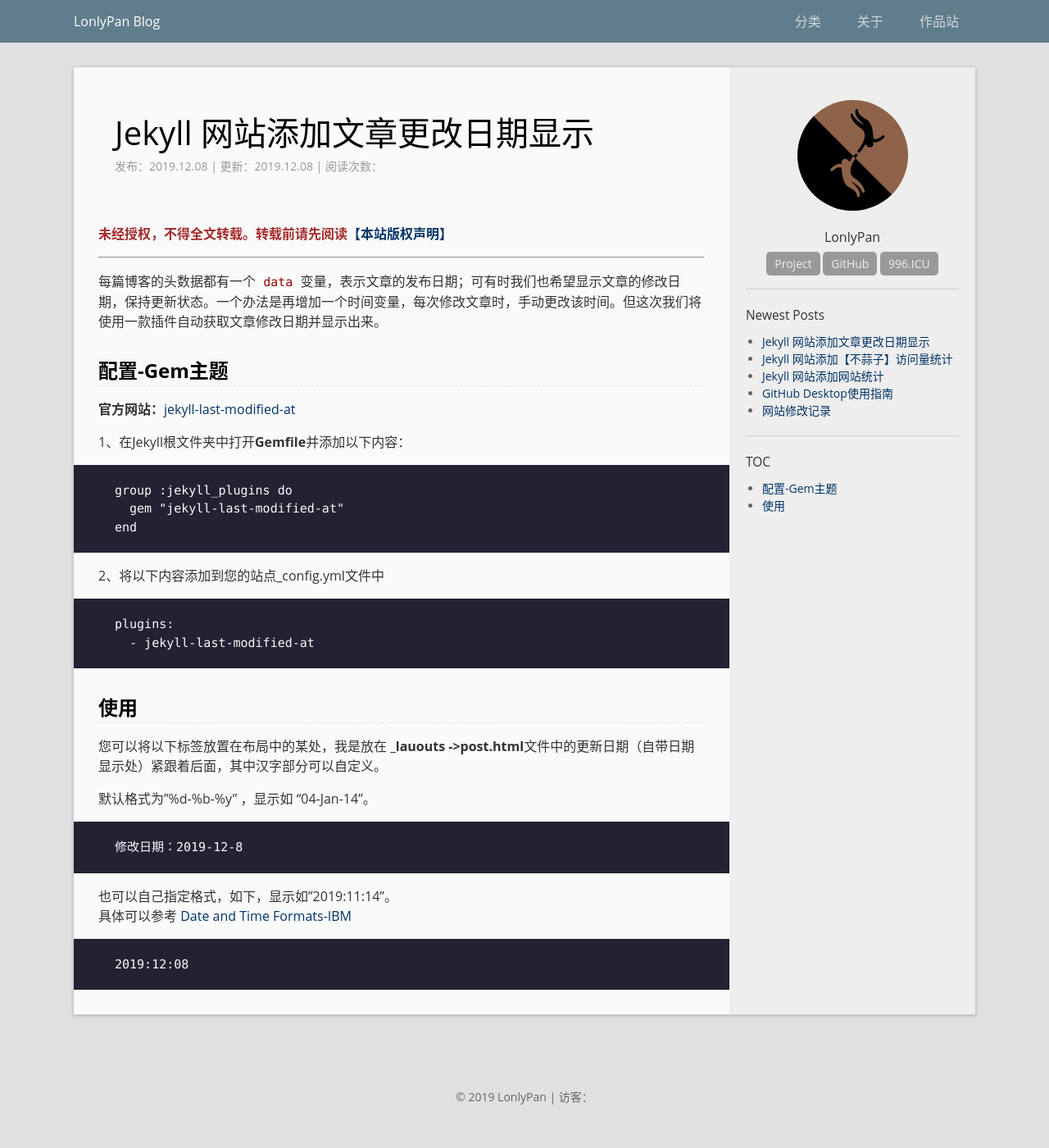
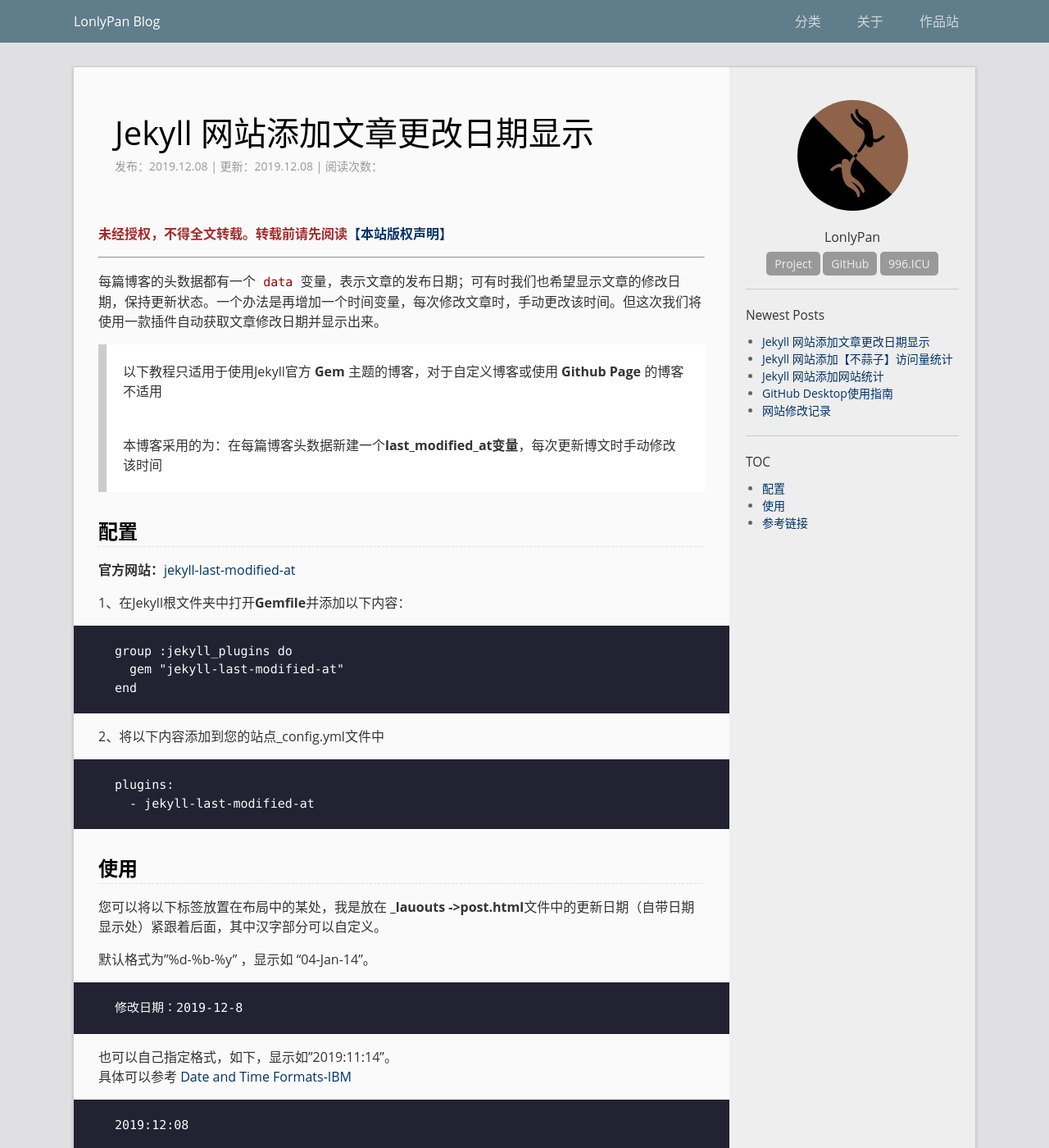
Before and after one commit to LonlyStack/LonlyPan.github.io, a Jekyll site: the page built from _posts/2019-12-8-Jekyll 网站添加文章更改日期显示.md, in a window 1280 px wide and 1400 px high. Shown: the whole window at 82% size. Built offline with Jekyll 4.4.1, drawn with Linux system fonts in a browser that asks for light colours; comment, search, counter and statistics services are not loaded; some of the changed text lies outside the part shown.

Commit message:
修改文件: _posts/2019-12-8-Jekyll 网站添加文章更改日期显示.md

````diff
--- a/_posts/2019-12-8-Jekyll 网站添加文章更改日期显示.md
+++ b/_posts/2019-12-8-Jekyll 网站添加文章更改日期显示.md
@@ -10,9 +10,11 @@ categories: HTML&CSS
 
 <!--more-->
 
+>以下教程只适用于使用Jekyll官方 **Gem** 主题的博客，对于自定义博客或使用 **Github Page** 的博客不适用
 
+>本博客采用的为：在每篇博客头数据新建一个**last_modified_at变量**，每次更新博文时手动修改该时间
 
-## 配置-Gem主题
+## 配置
 
 **官方网站：**[jekyll-last-modified-at](https://github.com/gjtorikian/jekyll-last-modified-at)
 
@@ -46,3 +48,9 @@ plugins:
 ```
 {{ page.last_modified_at | date: '%Y:%m:%d' }}
 ```
+
+
+## 参考链接
+
+1. [Adding last modified date to Jekyll](https://tomkadwill.com/adding-last-modified-date-to-jekyll)
+2. [Trying to include date page updated](https://talk.jekyllrb.com/t/trying-to-include-date-page-updated/1290)
````
